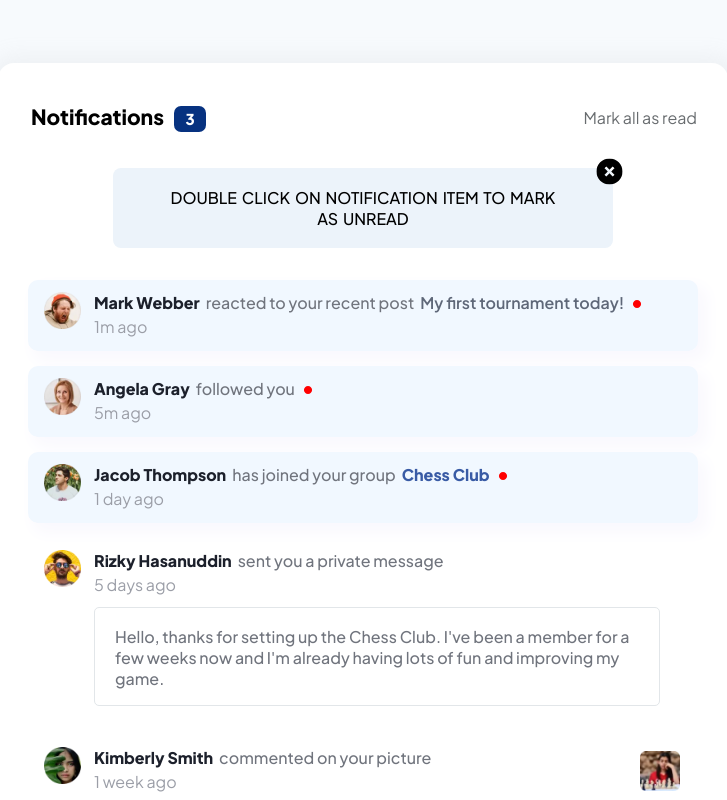
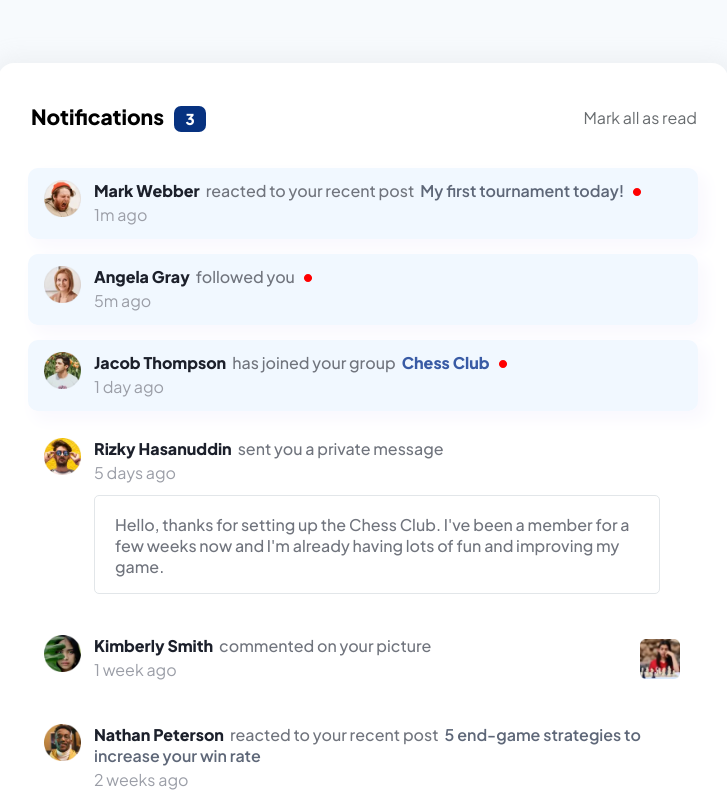
Before and after one commit to fistty/Notifications-page-react, a React (Create React App) app in the folder solution/: page / in a window 1280 px wide. Shown: the top 800 px of the page, without its empty margins (277-1004 px from the left). Built offline with nearby package versions, Linux system fonts and the light colour scheme.

Commit message:
Update App.js

```diff
--- a/solution/src/components/App/App.js
+++ b/solution/src/components/App/App.js
@@ -50,7 +50,7 @@ function App() {
       <Header counts={count} handleClick={handleMarkClick} />
 
       <main>
-        {guideShow ? (
+        {/* {guideShow ? (
           <p className="double-click">
             DOUBLE CLICK ON NOTIFICATION ITEM TO MARK AS UNREAD
             <button
@@ -63,7 +63,7 @@ function App() {
               </svg>
             </button>
           </p>
-        ) : null}
+        ) : null} */}
         {userData.map((items) => {
           if (items.notifType === "REACTION") {
             return (
```
